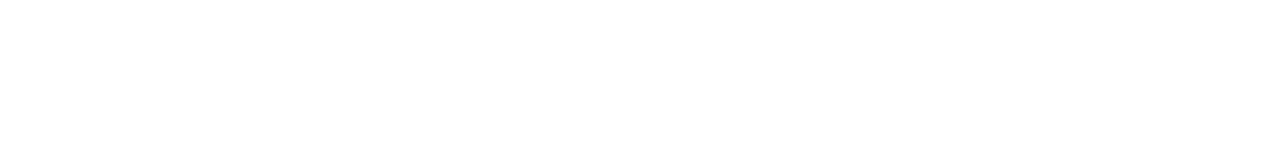
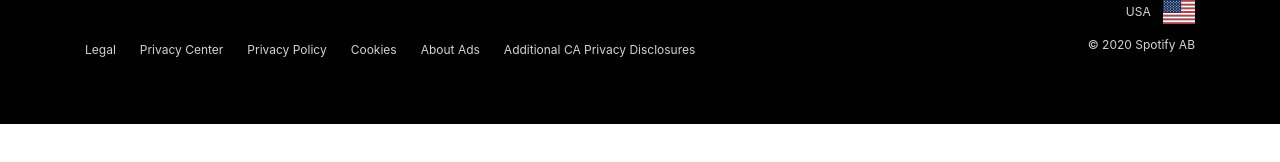
Before and after one commit to sahaldos1/spotify-page, a plain HTML site: page index.html in a window 1280 px wide. Drawn offline with nearby package versions, Linux system fonts and the light colour scheme.

Commit message:
Add footer bottom section

```diff
--- a/css/style.css
+++ b/css/style.css
@@ -0,0 +1,65 @@
+footer {
+  background-color: #000;
+}
+
+.footer-nav-bottom-region-selector {
+  display: flex;
+  flex-direction: row;
+  justify-content: flex-end;
+  align-items: center;
+  padding-bottom: 0.75rem;
+}
+
+.footer-nav-bottom-region-selector p {
+  display: block;
+  margin-bottom: 0;
+  font-size: 0.75rem;
+  color: lightgray;
+}
+
+.footer-nav-bottom-region-selector:hover p {
+  color: lightgreen;
+  text-decoration: none;
+}
+
+.footer-nav-bottom-region-selector img {
+  display: block;
+  margin-left: 0.75rem;
+  height: 1.5rem;
+  width: auto;
+}
+
+.footer-nav-bottom-row {
+  display: flex;
+  justify-content: space-between;
+  padding-bottom: 4rem;
+}
+
+.footer-nav-bottom {
+  display: flex;
+  flex-direction: row;
+}
+
+.footer-nav-bottom-links {
+  list-style: none;
+  display: flex;
+  margin-bottom: 0;
+  padding-left: 0;
+}
+
+.footer-nav-bottom-links li:not(:first-child) {
+  margin-left: 1.5rem;
+}
+
+.footer-nav-bottom-links li a {
+  color: lightgrey;
+  font-size: 0.75rem;
+  margin: 0;
+}
+
+.footer-nav-bottom-copyright {
+  color: lightgrey;
+  font-size: 0.75rem;
+  padding: 0;
+  margin-bottom: 0;
+}
--- a/index.html
+++ b/index.html
@@ -20,6 +20,44 @@
   <body>
     <!-- Start here -->
 
+    <footer>
+      <div class="container">
+        <!-- Add top of footer here -->
+
+        <a href="#" class="footer-nav-bottom-region-selector">
+          <p>USA</p>
+          <img src="assets/us.svg" alt="USA" />
+        </a>
+
+        <div class="footer-nav-bottom-row">
+          <nav class="footer-nav-bottom">
+            <ul class="footer-nav-bottom-links">
+              <li>
+                <a href="#">Legal</a>
+              </li>
+              <li>
+                <a href="#">Privacy Center</a>
+              </li>
+              <li>
+                <a href="#">Privacy Policy</a>
+              </li>
+              <li>
+                <a href="#">Cookies</a>
+              </li>
+              <li>
+                <a href="#">About Ads</a>
+              </li>
+              <li>
+                <a href="#">Additional CA Privacy Disclosures</a>
+              </li>
+            </ul>
+          </nav>
+          <p class="footer-nav-bottom-copyright">&copy; 2020 Spotify AB</p>
+        </div>
+      </div>
+    </footer>
+
+    <!-- Scripts -->
     <script
       src="https://code.jquery.com/jquery-3.5.1.min.js"
       integrity="sha256-9/aliU8dGd2tb6OSsuzixeV4y/faTqgFtohetphbbj0="
```
Also changed, not shown: assets/us.svg (added).
